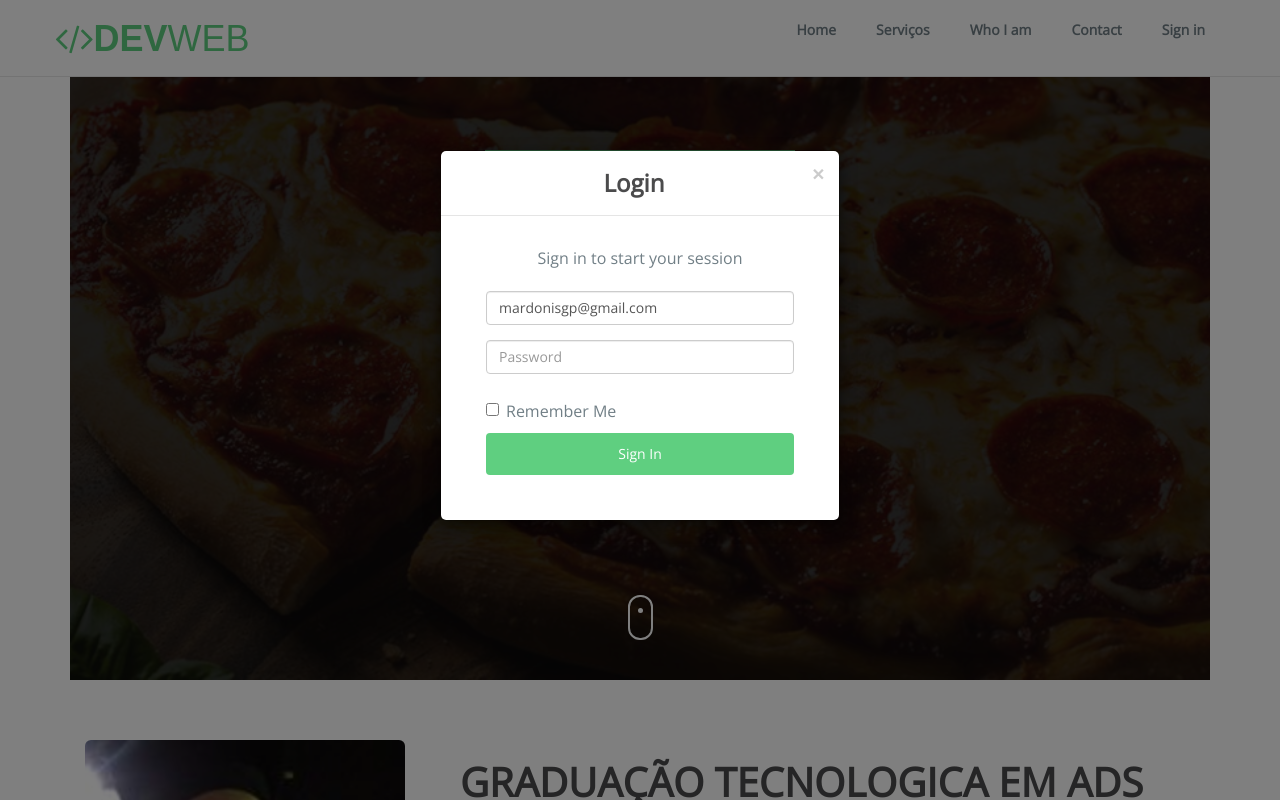
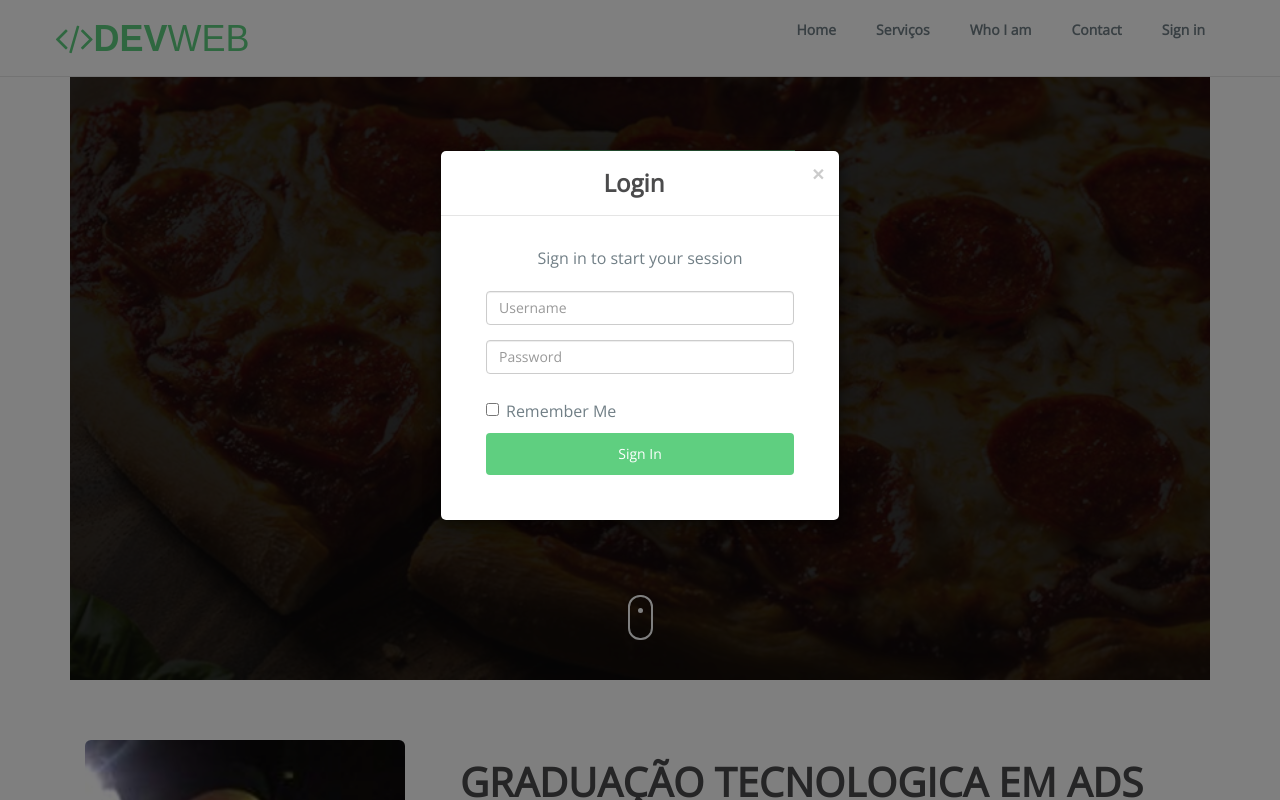
Before and after one commit to MardonisAlves/DeliveryPizza, a PHP site: template app/resources/views/about.twig in a window 1280 px wide, after a click on "Sign in". Run offline with PHP 8.4, Linux system fonts and the light colour scheme; the template is opened without the code that fills it, so the values that code supplies are empty; some libraries are stand-ins or nearby versions; some web fonts are replaced.

Commit message:
email-forms

```diff
--- a/app/resources/views/layout.twig
+++ b/app/resources/views/layout.twig
@@ -51,7 +51,7 @@
               <form name="" id="loginForm" action="/login" method="post">
                 <div class="form-group has-feedback">
                   <!----- username -------------->
-                  <input class="form-control" placeholder="Username" id="loginid" type="text" autocomplete="off" name="email" value="mardonisgp@gmail.com"/>
+                  <input class="form-control" placeholder="Username" id="loginid" type="text" autocomplete="off" name="email" value=""/>
                   <span style="display:none;font-weight:bold; position:absolute;color: red;position: absolute;padding:4px;font-size: 11px;background-color:rgba(128, 128, 128, 0.26);z-index: 17;  right: 27px; top: 5px;" id="span_loginid"></span>
                   <!---Alredy exists  ! -->
                   <span class="glyphicon glyphicon-user form-control-feedback"></span>
```
